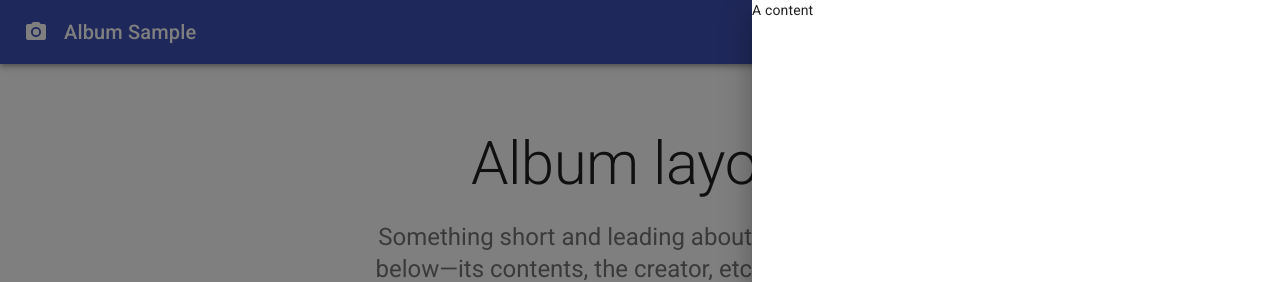
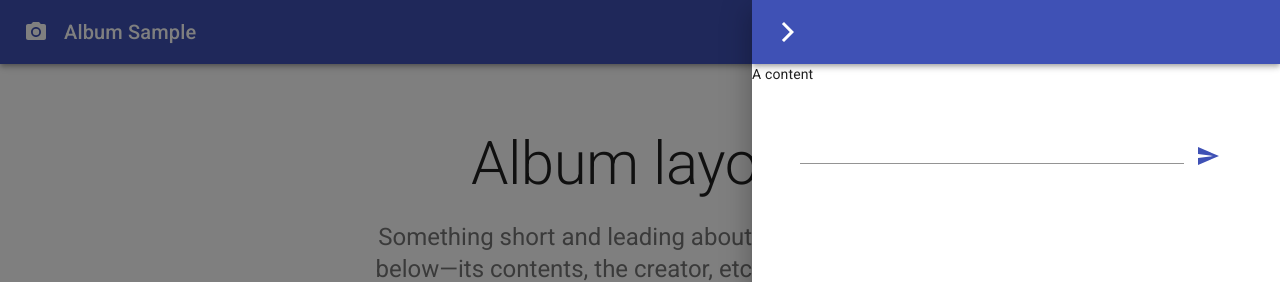
Before and after one commit to sis-labs/lex-sample-custom-webchat, a React (Create React App) app: page / in a window 1280 px wide. Both pictures are taken after a click on the button 1224 px from the left and 760 px from the top of the page. Shown: the top 282 px of the page. Built offline with nearby package versions, Linux system fonts and the light colour scheme.

Commit message:
wip: add header, footer and flow for bot drawer
Signed-off-by: ollie314 <mehdi.lefebvre@gmail.com>

```diff
--- a/src/BotDrawer.js
+++ b/src/BotDrawer.js
@@ -4,6 +4,10 @@ import Drawer from '@material-ui/core/Drawer';
 
 import { hideBot } from './actions';
 import { useMessagingContext } from './MessagingContext';
+
+import MessageContainer from './MessageContainer';
+import MessageContainerHeader from './MessageContainerHeader';
+import MessageContainerFooter from './MessageContainerFooter';
 
 const BotDrawer = ({classes}) => {
   const { dispatch, context: { botVisible } } = useMessagingContext();
@@ -16,7 +20,9 @@ const BotDrawer = ({classes}) => {
     <Drawer anchor='right' open={botVisible} onClose={onDrawerClose} classes={{
         paper: classes.botDrawer,
     }}>
-      <div>A content</div>
+      <MessageContainerHeader classes={classes}/>
+      <MessageContainer classes={classes}/>
+      <MessageContainerFooter classes={classes}/>
     </Drawer>
   );
 };
--- /dev/null
+++ b/src/MessageContainer.js
@@ -0,0 +1,7 @@
+import React from 'react';
+
+const MessageContainer = ({ classes }) => {
+  return (<div>A content</div>);
+};
+
+export default MessageContainer;
--- /dev/null
+++ b/src/MessageContainerFooter.js
@@ -0,0 +1,35 @@
+import React, { useState } from 'react';
+
+import Input from '@material-ui/core/Input';
+import FormControl from '@material-ui/core/FormControl';
+import IconButton from '@material-ui/core/IconButton';
+import SendIcon from '@material-ui/icons/Send';
+
+const MessageContainerFooter = ({ classes }) => {
+  const [message, setMessage] = useState('');
+
+  const onTextChanged = (e) => {
+    setMessage(e.target.value);
+  };
+
+  return (
+    <footer className={classes.botFooter}>
+      <FormControl className={classes.inputMessage}>
+        <Input
+          id="chat-message"
+          value={message}
+          onChange={onTextChanged}
+          aria-describedby="standard-weight-helper-text"
+          inputProps={{
+            'aria-label': 'weight',
+          }}
+        />
+      </FormControl>
+      <IconButton color="primary" aria-label="upload picture" component="span">
+        <SendIcon />
+      </IconButton>
+    </footer>
+  );
+};
+
+export default MessageContainerFooter;
--- /dev/null
+++ b/src/MessageContainerHeader.js
@@ -0,0 +1,27 @@
+import React from 'react';
+
+import AppBar from '@material-ui/core/AppBar';
+import Toolbar from '@material-ui/core/Toolbar';
+import IconButton from '@material-ui/core/IconButton';
+import ArrowForwardIosIcon from '@material-ui/icons/ArrowForwardIos';
+
+import { useMessagingContext } from './MessagingContext';
+import { hideBot } from './actions';
+
+const MessageContainerHeader = ({ classes }) => {
+  const { dispatch } = useMessagingContext();
+  const onHideClick = () => {
+    hideBot(dispatch);
+  };
+  return (
+    <AppBar position="static">
+      <Toolbar>
+        <IconButton onClick={onHideClick} edge="start" color="inherit" aria-label="menu">
+          <ArrowForwardIosIcon />
+        </IconButton>
+      </Toolbar>
+    </AppBar>
+  );
+};
+
+export default MessageContainerHeader;
--- a/src/style.js
+++ b/src/style.js
@@ -35,8 +35,15 @@ export const useStyles = makeStyles((theme) => ({
   botDrawer: {
     width: '33pc',
   },
+  botFooter: {
+    backgroundColor: theme.palette.background.paper,
+    padding: theme.spacing(6),
+  },
   footer: {
     backgroundColor: theme.palette.background.paper,
     padding: theme.spacing(6),
   },
+  inputMessage: {
+    width: '24pc',
+  },
 }));
```
